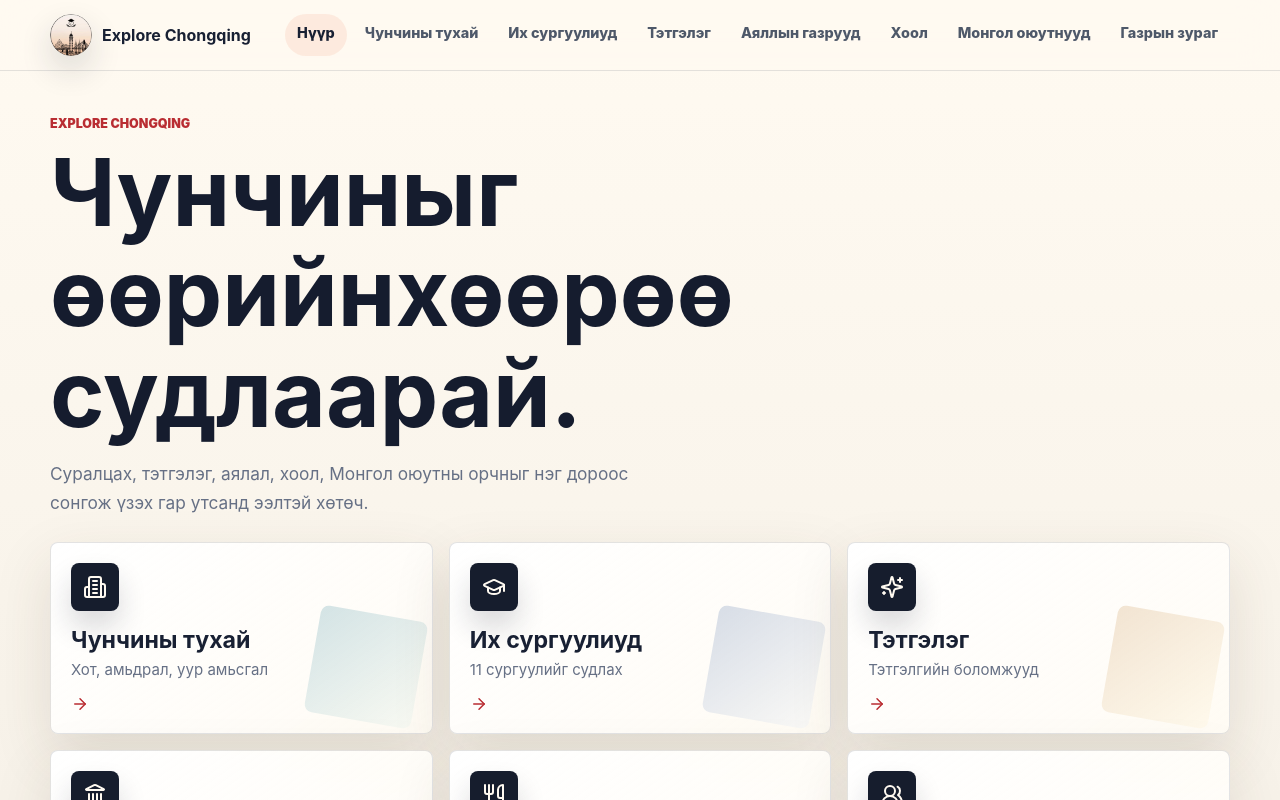
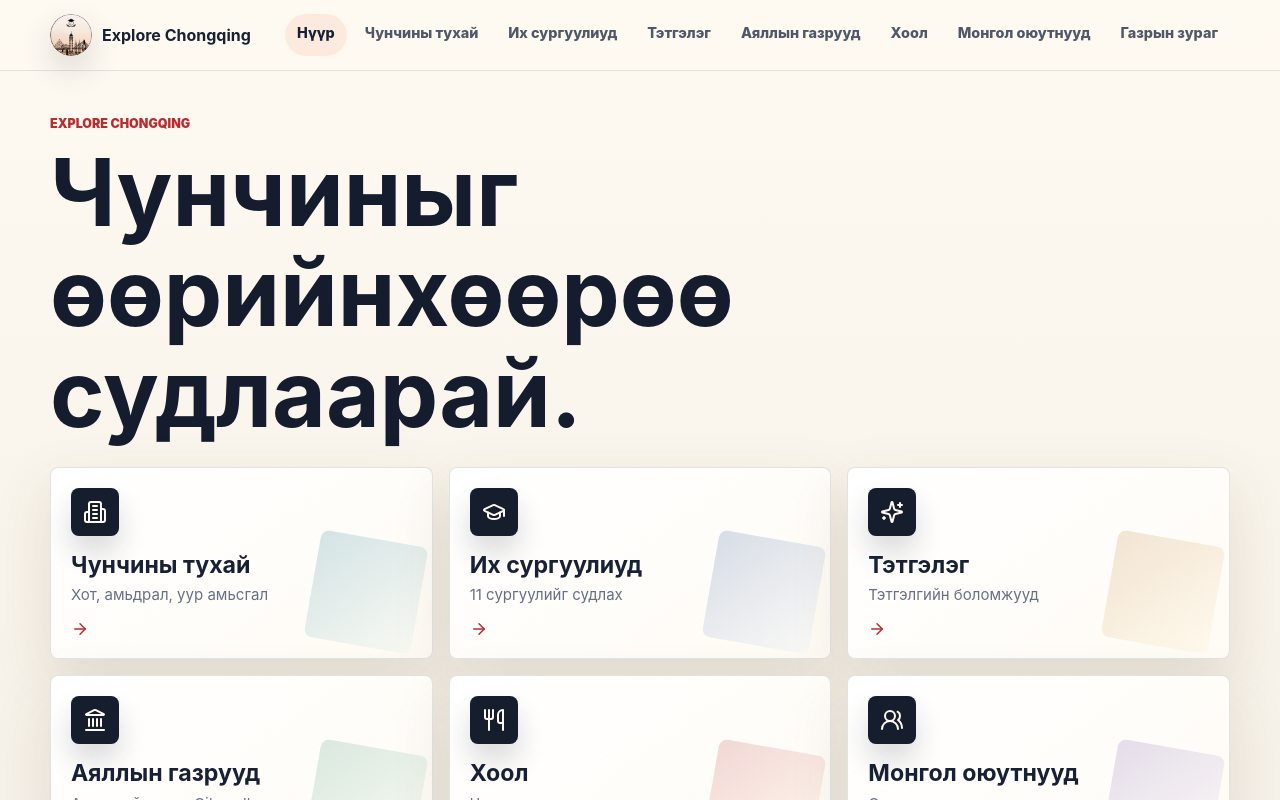
Before and after one commit to NomkoEsko/explore-chongqing, a React (Vite) app: page / in a window 1280 px wide. Shown: the top 800 px of the page. Built offline with nearby package versions, Linux system fonts and the light colour scheme.

Commit message:
scolarship imp

```diff
--- a/src/pages/Home.jsx
+++ b/src/pages/Home.jsx
@@ -69,10 +69,10 @@ export default function Home() {
           <div className="home-hero-copy">
             <p className="eyebrow">Explore Chongqing</p>
             <h1>Чунчиныг өөрийнхөөрөө судлаарай.</h1>
-            <p>
+            {/* <p>
               Суралцах, тэтгэлэг, аялал, хоол, Монгол оюутны орчныг нэг дороос
               сонгож үзэх гар утсанд ээлтэй хөтөч.
-            </p>
+            </p> */}
           </div>
 
           <div className="hub-grid" aria-label="Explore Chongqing үндсэн ангиллууд">
--- a/src/pages/Scholarships.jsx
+++ b/src/pages/Scholarships.jsx
@@ -86,10 +86,10 @@ export default function Scholarships() {
                   <strong>Дүн:</strong> {scholarship.amount}
                 </p>
                 <div className="comparison-actions">
-                  <Link className="text-link" to={`/universities/${scholarship.universityId}`}>
+                  {/* <Link className="text-link" to={`/universities/${scholarship.universityId}`}>
                     Сургуулийн мэдээлэл
                     <ArrowRight size={16} aria-hidden="true" />
-                  </Link>
+                  </Link> */}
                   <a className="text-link external-link" href={scholarship.officialUrl} target="_blank" rel="noopener noreferrer">
                     Албан ёсны сайт
                     <ExternalLink size={16} aria-hidden="true" />
```
